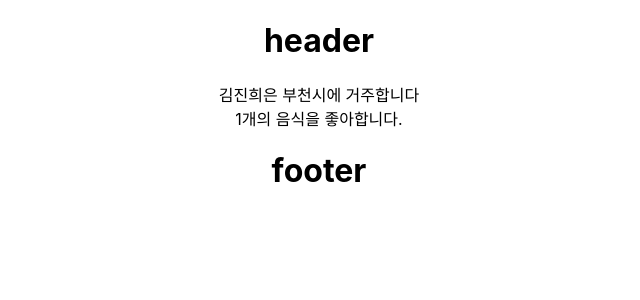
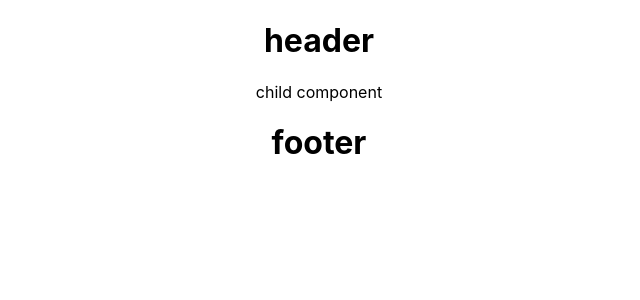
Before and after one commit to kimzini/React-Basics2, a React (Create React App) app in the folder chapter05/: page / in a window 1280 px wide. Shown: the top 300 px of the page, without its empty margins (321-961 px from the left). Built offline with nearby package versions, Linux system fonts and the light colour scheme.

Commit message:
props로 컴포넌트 전달하기

```diff
--- a/chapter05/src/App.js
+++ b/chapter05/src/App.js
@@ -3,17 +3,23 @@ import Header from './components/Header';
 import Body from './components/Body';
 import Footer from './components/Footer';
 
+function ChildComp() {
+  return <div>child component</div>
+}
+
 function App() {
   const BodyProps = {
     name: "김진희",
     location: "부천시",
-    favorList: ["치킨!!!!!"],
+    favorList: ["치킨", "빵"],
   };
 
   return (
     <div className="App">
       <Header />
-      <Body {...BodyProps}/>
+      <Body>
+        <ChildComp />
+      </Body>
       <Footer />
     </div>
   );
--- a/chapter05/src/components/Body.js
+++ b/chapter05/src/components/Body.js
@@ -1,15 +1,10 @@
-function Body({name, location, favorList}) {
-    console.log(name, location, favorList);
+function Body({children}) {
+    console.log(children);
     return (
         <div className="body">
-            {name}은 {location}에 거주합니다<br />
-            {favorList.length}개의 음식을 좋아합니다.
+           {children}
         </div>
     );
 }
 
-Body.defaultProps = {
-    favorList: [],
-};
-
 export default Body;
```
